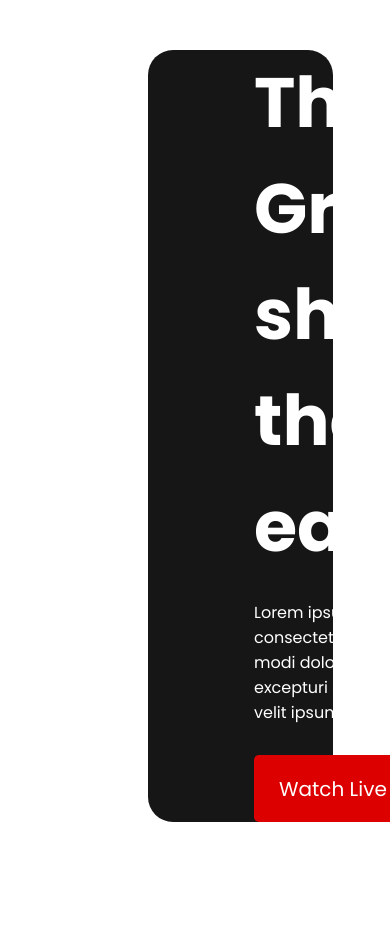
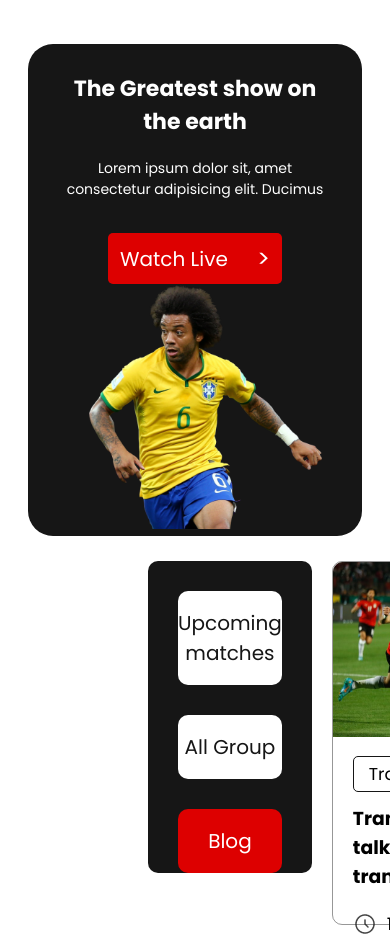
Before and after one commit to sakib2302011/Assignment-2, a plain HTML site: page index.html in a window 390 px wide. Shown: the top 940 px of the page. Drawn offline with Linux system fonts and the light colour scheme.

Commit message:
first mobile view

```diff
--- a/style.css
+++ b/style.css
@@ -166,6 +166,9 @@ footer{
     h1{
         font-size: 40px;
     }
+    h5{
+        font-size: 20px;
+    }
     p{
         font-size: 16px;
     }
@@ -232,6 +235,9 @@ footer{
         width: 357px;
         height: 414px;
     }
+    .blog-article p{
+        font-size: 18px;
+    }
     .blog-img{
         width: 357px;
         height: 200px;
@@ -246,3 +252,53 @@ footer{
         justify-content: center;
     }
 }
+
+
+/* ----------------Mobile View----------------------- */
+@media screen and (max-width: 767px) {
+    h1{
+        font-size: 22px;
+    }
+    h3{
+        font-size: 18px;
+    }
+    h5{
+        font-size: 18.77px;
+    }
+    .blog-article p{
+        font-size: 17.18px;
+    }
+    p{
+        font-size: 14px;
+    }
+
+    /* banner */
+    .banner{
+        margin: 44px 20px 25px 20px;
+        padding: 28px 38px 0 38px;
+        flex-direction: column;
+    }
+    .banner-text{
+        display: flex;
+        flex-direction: column;
+        text-align: center;
+        align-items: center;
+    }
+    .short-text{
+        width: 258px;
+        height: 45px;
+        white-space: wrap;
+        text-overflow: ellipsis;
+        overflow: hidden;
+    }
+    .watch-btn{
+        padding: 8px 12px;
+    }
+    .banner-img img{
+        width: 233px;
+        height: 245px;
+        position: relative;
+        padding-left: 20px;
+    }
+    /* match details */
+}
```
